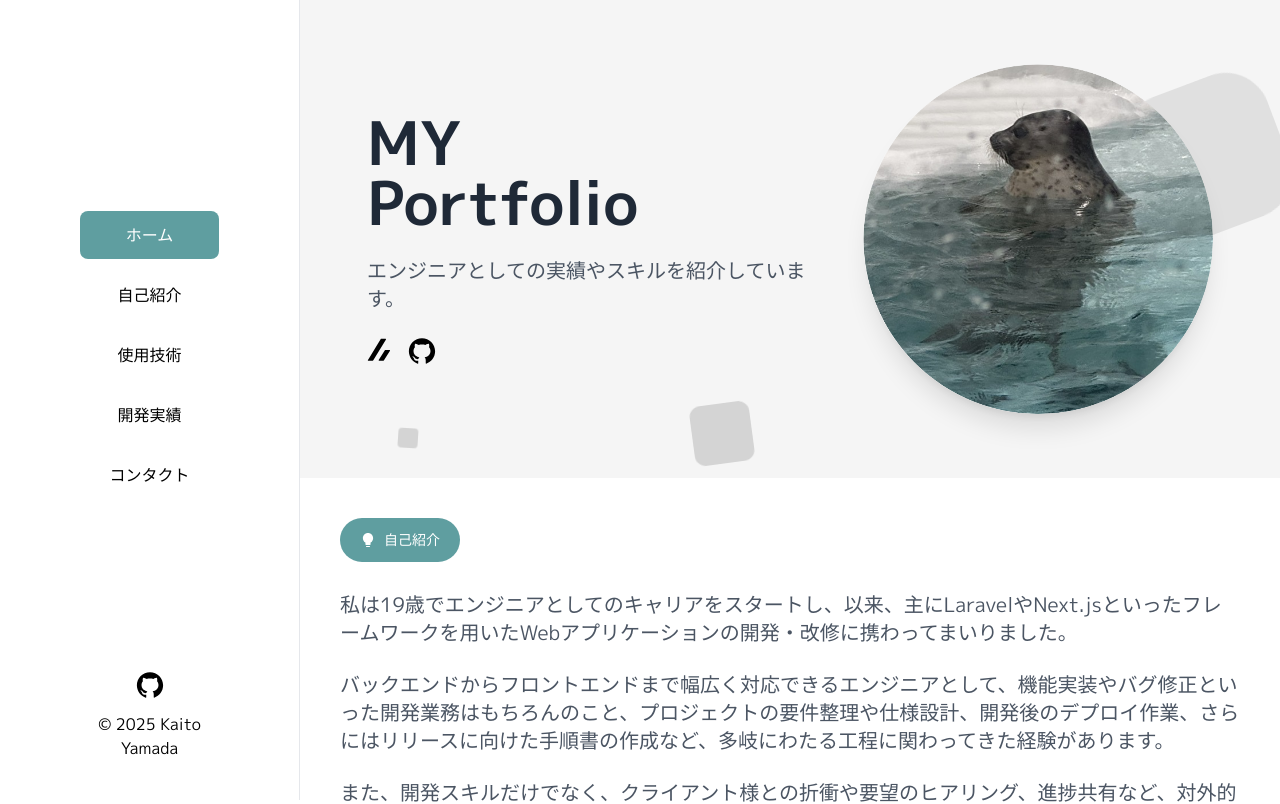
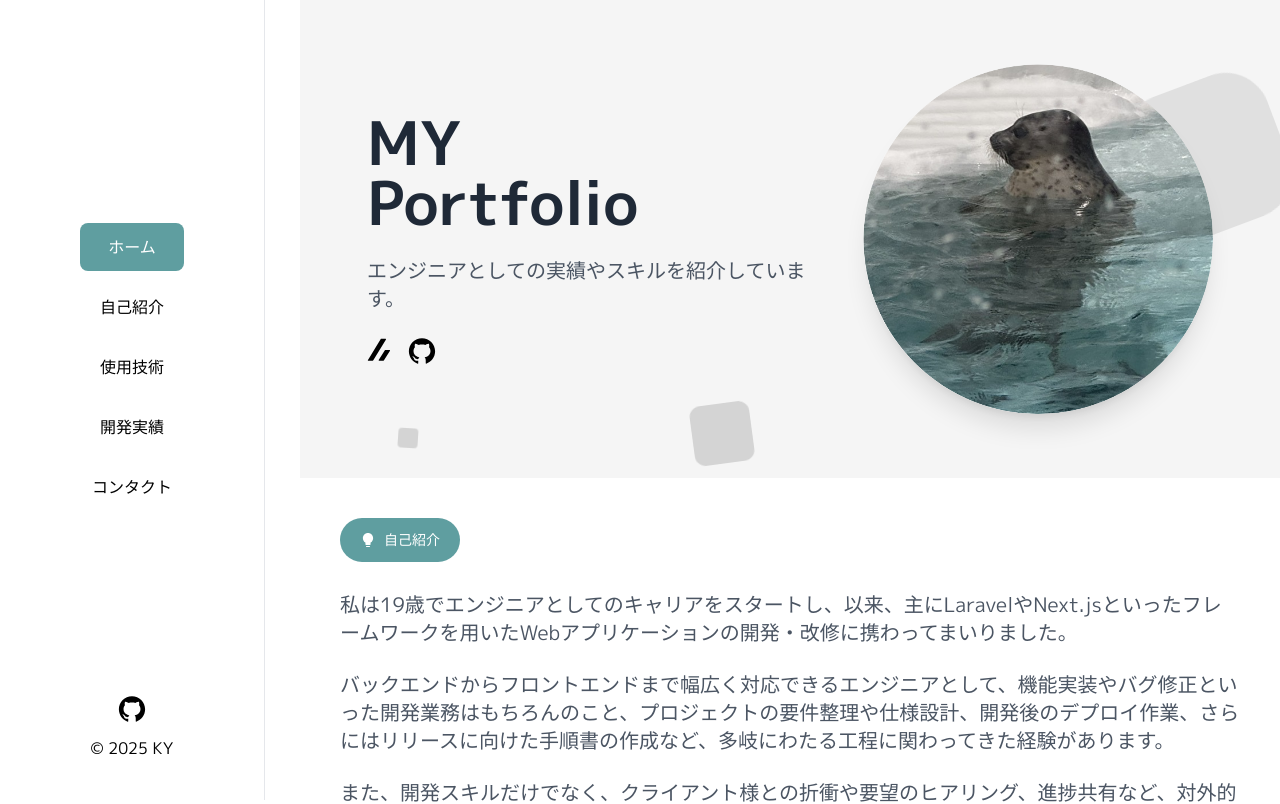
Before and after one commit to ka-3007/Portfolio, a Next.js app: page / in a window 1280 px wide. Shown: the top 804 px of the page. Built offline with nearby package versions, Linux system fonts and the light colour scheme.

Commit message:
🎨 名前修正

```diff
--- a/src/app/components/Footer.tsx
+++ b/src/app/components/Footer.tsx
@@ -3,7 +3,7 @@
 function Footer() {
   return (
     <div className="w-full text-center bg-whitesmoke py-2 md:hidden">
-      <p>© 2025 Kaito Yamada</p>
+      <p>© 2025 KY</p>
     </div>
   );
 }
--- a/src/app/components/SideMenu.tsx
+++ b/src/app/components/SideMenu.tsx
@@ -101,7 +101,7 @@
                 <AiFillGithub />
               </a>
             </div>
-            <p className="max-lg:hidden">© 2025 Kaito Yamada</p>
+            <p className="max-lg:hidden">© 2025 KY</p>
           </div>
         </div>
       </section>
```
